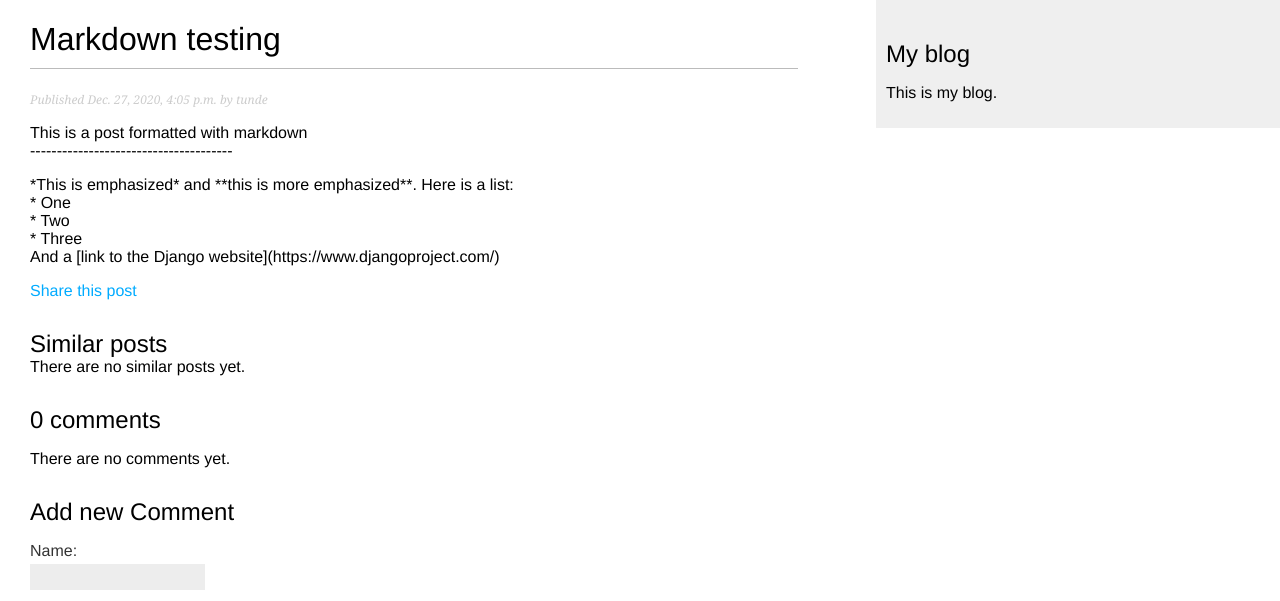
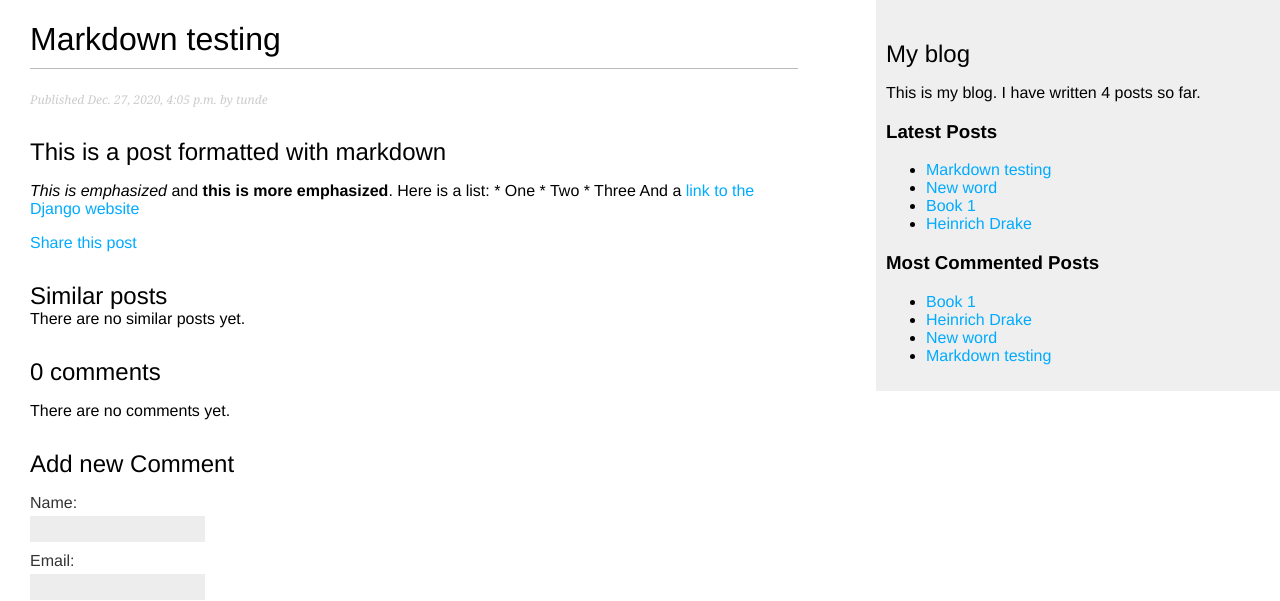
Before and after one commit to teefats/new_blog, a Django app: a page that uses blog/templates/blog/base.html in a window 1280 px wide. Shown: the top 601 px of the page. Run offline with Django 3.2, Linux system fonts and the light colour scheme; data comes from the database, SQL or seed files in the repository; both versions use the stored data as it was after the commit; parts of the project's set-up code (start-up, migrations or seed data) failed here and were passed over.

Commit message:
Added markdown functionality

```diff
--- a/blog/static/css/blog.css
+++ b/blog/static/css/blog.css
@@ -91,5 +91,5 @@ input[type=submit] {
     color:#666;
 }
 .tags{
-    font-size: 4px;
+    font-size: 15px;
 }
--- a/blog/templates/blog/base.html
+++ b/blog/templates/blog/base.html
@@ -1,4 +1,6 @@
+{% load blog_tags %}
 {% load static %}
+
 <!DOCTYPE html>
 <html>
 <head>
@@ -12,7 +14,20 @@
   </div>
   <div id="sidebar">
     <h2>My blog</h2>
-    <p>This is my blog.</p>
+    <p>This is my blog. I have written {% total_posts %} posts so far.</p>
+    <h3>Latest Posts</h3>
+    {% show_latest_posts 5 %}
+
+    <h3>Most Commented Posts</h3>
+    {% get_most_commented_posts as most_commented_posts %}
+    <ul>
+      {% for post in most_commented_posts %}
+      <li>
+        <a href="{{ post.get_absolute_url }}">{{ post.title }}</a>
+      </li>
+      {% endfor %}
+    </ul>
   </div>
+
 </body>
 </html>
--- a/blog/templates/blog/post/detail.html
+++ b/blog/templates/blog/post/detail.html
@@ -1,4 +1,6 @@
 {% extends "blog/base.html" %}
+{% load blog_tags %}
+
 
 {% block title %}{{ post.title }}{% endblock %}
 
@@ -7,7 +9,7 @@
   <p class="date">
     Published {{ post.publish }} by {{ post.author }}
   </p>
-  {{ post.body|linebreaks }}
+  {{ post.body|markdown }}
 
   <p>
     <a href="{% url "blog:post_share" post.id %}">
--- /dev/null
+++ b/blog/templates/blog/post/latest_posts.html
@@ -0,0 +1,7 @@
+<ul>
+    {% for post in latest_posts %}
+    <li>
+    <a href="{{ post.get_absolute_url }}">{{ post.title }}</a>
+    </li>
+    {% endfor %}
+    </ul>
--- a/blog/templates/blog/post/list.html
+++ b/blog/templates/blog/post/list.html
@@ -1,5 +1,5 @@
 {% extends "blog/base.html" %}
-
+{% load blog_tags %}
 
 {% block title %}My Blog{% endblock %}
 
@@ -26,7 +26,7 @@
     <p class="date">
       Published {{ post.publish }} by {{ post.author }}
     </p>
-    {{ post.body }}
+    {{ post.body|markdown|truncatewords_html:30 }}
   {% endfor %}
   {% include "pagination.html" with page=posts %}
 {% endblock %}
--- /dev/null
+++ b/blog/templatetags/blog_tags.py
@@ -0,0 +1,26 @@
+from django import template
+from ..models import Post
+from django.db.models import Count
+from django.utils.safestring import mark_safe
+import markdown
+
+register = template.Library()
+
+@register.simple_tag
+def total_posts():
+    return Post.published.count()
+
+@register.inclusion_tag('blog/post/latest_posts.html')
+def show_latest_posts(count=5):
+    latest_posts = Post.published.order_by('-publish')[:count]
+    return  {'latest_posts':latest_posts}
+
+@register.simple_tag
+def get_most_commented_posts(count=5):
+    return Post.published.annotate(
+        total_comments = Count('comments')
+    ).order_by('-total_comments')[:count]
+
+@register.filter(name='markdown')
+def markdown_format(text):
+    return mark_safe(markdown.markdown(text))
```
Also changed, not shown: blog/templatetags/__init__.py (added), db.sqlite3.
